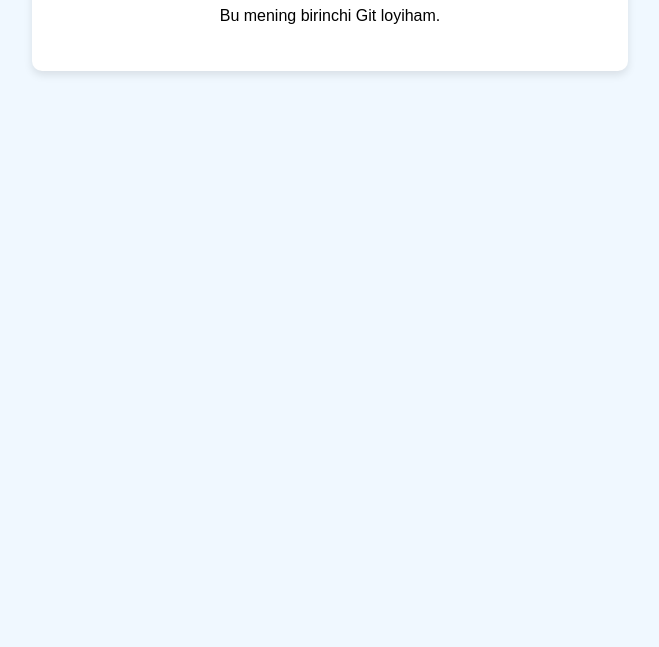
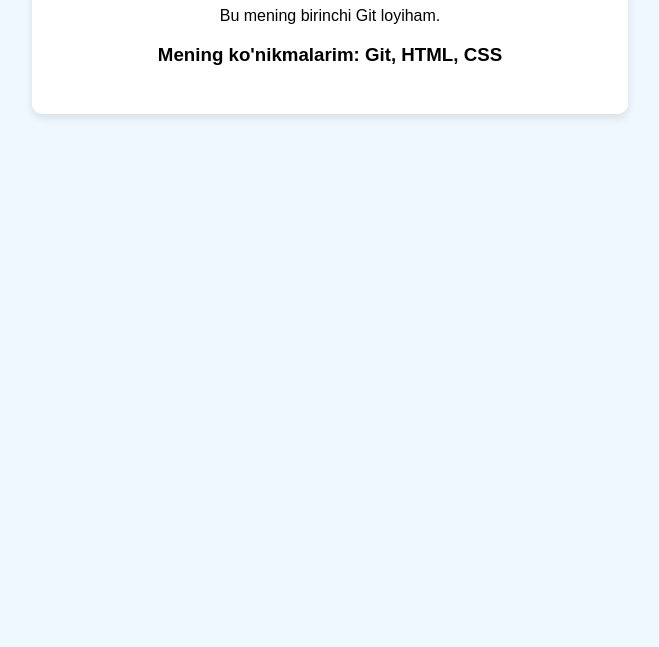
Before and after one commit to mirjahon0315/html.html, a plain HTML site: page hayr.html in a window 1280 px wide. Shown: the part 153-800 px from the top of the page, without its empty margins (310-969 px from the left). Drawn offline with Linux system fonts and the light colour scheme.

Commit message:
tasdiqlash

```diff
--- a/hayr.html
+++ b/hayr.html
@@ -11,6 +11,7 @@
   <div class="card">
     <h1>Salom, men bo'lajak dasturchiman!</h1>
     <p>Bu mening birinchi Git loyiham.</p>
+    <h3>Mening ko'nikmalarim: Git, HTML, CSS</h3>
   </div>
 </body>
 </html>
```
